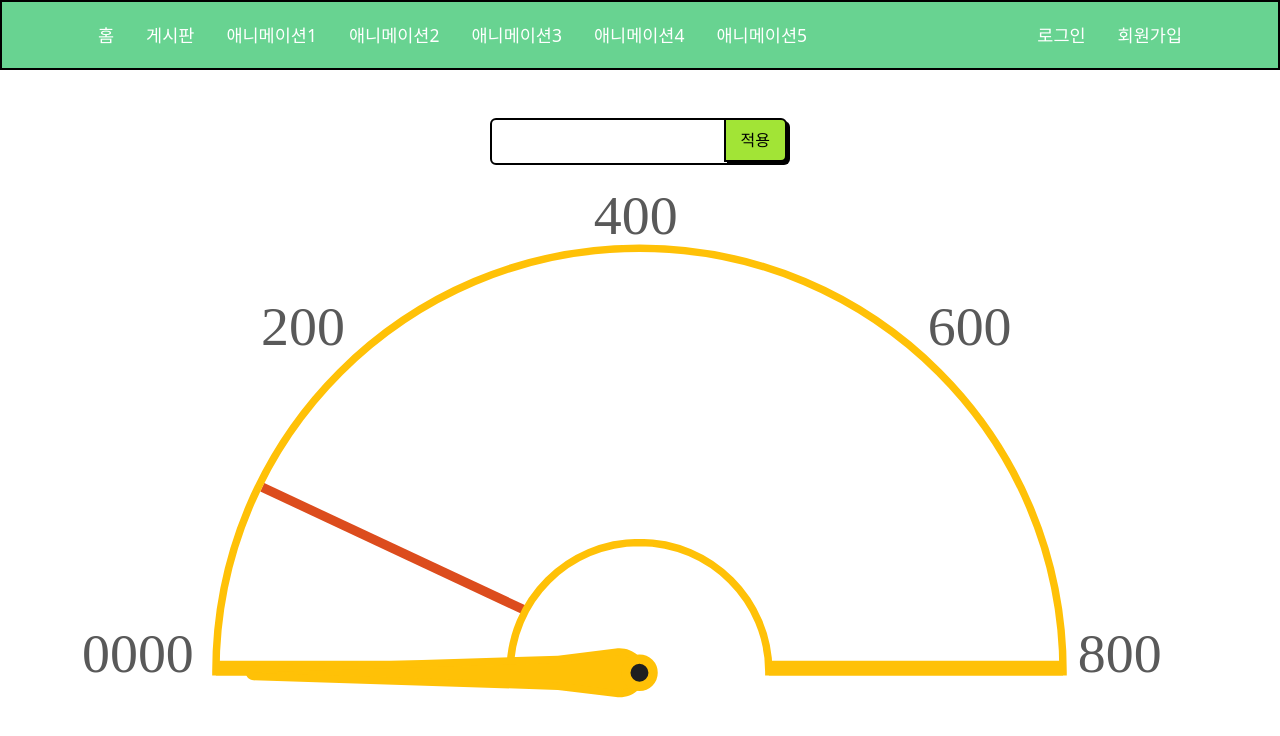
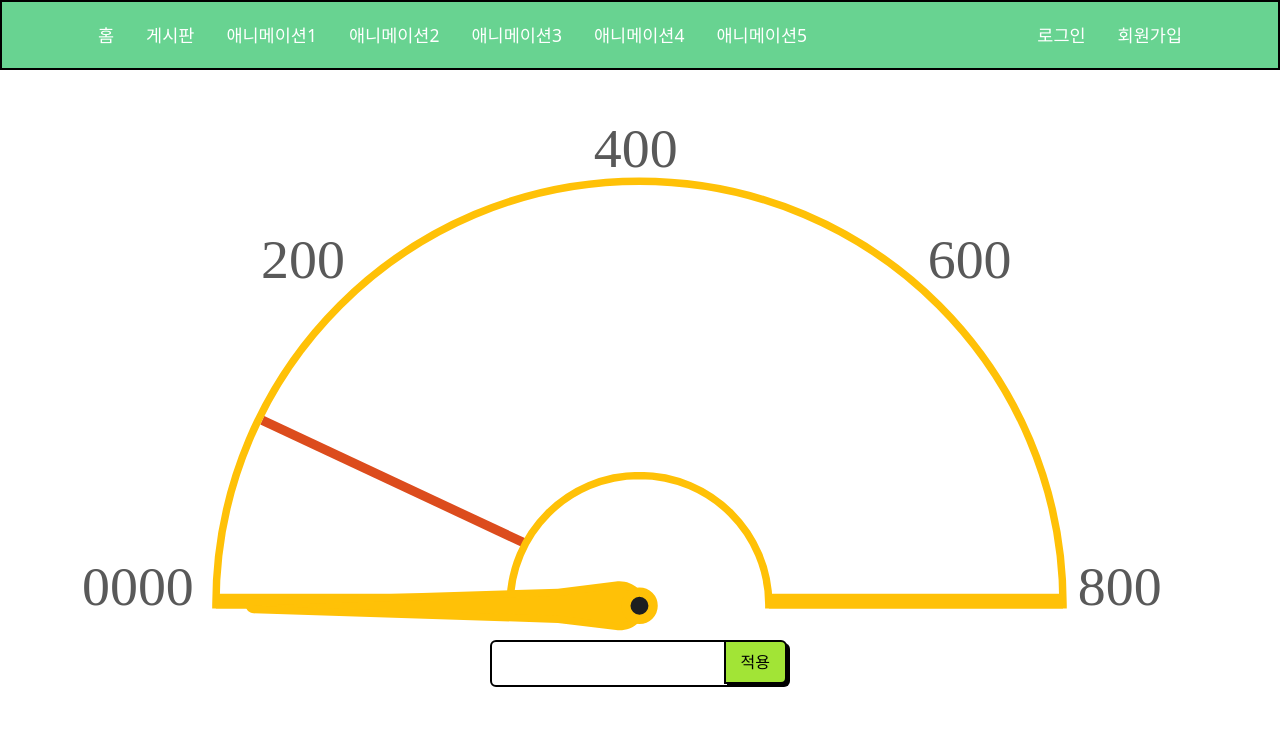
Before and after one commit to sohkim-seaNet/demo, a React (Vite) app in the folder frontend/: page /animation/2 in a window 1280 px wide. Shown: the top 736 px of the page. Built offline with nearby package versions, Linux system fonts and the light colour scheme; no server answers.

Commit message:
Update index.jsx

```diff
--- a/frontend/src/pages/Animation2/index.jsx
+++ b/frontend/src/pages/Animation2/index.jsx
@@ -56,6 +56,7 @@ function Animation2() {
 
     return (
         <div className="container mt-5">
+            <ThrusterGauge needleRef={needleRef} />
             <div className="controls">
                 <GaugeInput
                     value={inputValue}
@@ -65,7 +66,6 @@ function Animation2() {
                     max={800}
                 />
             </div>
-            <ThrusterGauge needleRef={needleRef} />
         </div>
     );
 }
```
